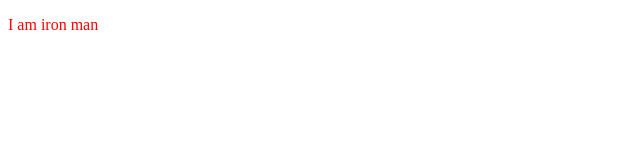
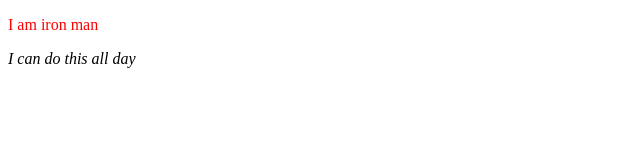
Before and after one commit to MD-NABEEL-T/localrepo, a plain HTML site: page index.html in a window 1280 px wide. Shown: the whole page, without its empty margins (0-640 px from the left). Drawn offline with Linux system fonts and the light colour scheme.

Commit message:
just one para

```diff
--- a/index.html
+++ b/index.html
@@ -8,6 +8,7 @@
 </head>
 <body>
     <p>I am iron man</p>
+    <i>I can do this all day</i>
     <script src="app.js"></script>
 </body>
 </html>
```
